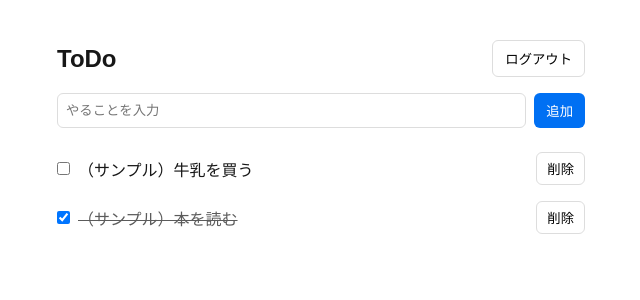
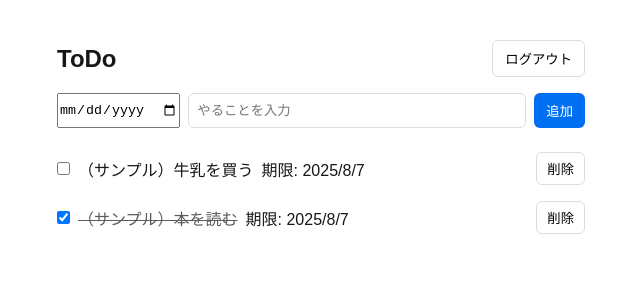
Before and after one commit to OnoHibiki/todo-ts-java, a Next.js app in the folder frontend/: page /todos in a window 1280 px wide. Shown: the top 300 px of the page, without its empty margins (319-959 px from the left). Built offline with nearby package versions, Linux system fonts and the light colour scheme; sample sign-in values are in the browser's storage.

Commit message:
Todoページ実装

```diff
--- a/frontend/src/app/todos/Todos.module.css
+++ b/frontend/src/app/todos/Todos.module.css
@@ -63,9 +63,9 @@
     padding: 8px 0;
 }
 
-.text{
+/* .text{ */
     /* 完了済みに打ち消し線を当てる場合、.completedと組み合わせる */
-}
+/* } */
 
 .completed {
     text-decoration: line-through;
--- a/frontend/src/app/todos/page.tsx
+++ b/frontend/src/app/todos/page.tsx
@@ -5,15 +5,19 @@ import { useRouter } from 'next/navigation'
 import styles from './Todos.module.css'
 
 //Todoの型
-type Todo = { id: number; title: string; completed: boolean }
+type Todo = { id: number; title: string; deadline:Date; completed: boolean }
 
 export default function TodosPage() {
     const router = useRouter()
     const [todos, setTodos] = useState<Todo[]>([
-        { id: 1, title: '（サンプル）牛乳を買う' , completed: false },
-        { id: 2, title: '（サンプル）本を読む' , completed: true },
+        { id: 1, title: '（サンプル）牛乳を買う' , deadline: new Date() , completed: false },
+        { id: 2, title: '（サンプル）本を読む' , deadline: new Date() , completed: true },
     ])
+
+
     const [input, setInput] = useState('')
+    const [deadlineInput, setdeadlineInput] = useState('')
+
 
     //未ログインなら、/login（ログイン画面)へ戻す
     useEffect(() => {
@@ -25,8 +29,14 @@ export default function TodosPage() {
     const addTodo = () => {
         const title = input.trim()
         if(!title) return
-        setTodos(prev => [...prev, { id: Date.now(), title, completed: false }])
+
+        //締切日設定用
+        const deadline = deadlineInput ? new Date(deadlineInput) : new Date()
+
+        setTodos(prev => [...prev, { id: Date.now(), title, deadline, completed: false }])
         setInput('')
+        setdeadlineInput('')
+
     }
 
     //Todo完了状態管理
@@ -44,6 +54,9 @@ export default function TodosPage() {
         router.replace('/login')
     }
 
+    const todayStr = new Date().toISOString().slice(0,10)
+    const formatDate = (d: Date) => new Date(d).toLocaleDateString('ja-JP')
+
 
     return(
         <div className={styles.container}>
@@ -53,6 +66,14 @@ export default function TodosPage() {
             </header>
 
             <div className={styles.inputRow}>
+
+                <input
+                    type="date"
+                    value={deadlineInput}
+                    onChange={(e) => setdeadlineInput(e.target.value)}
+                    min={todayStr}
+                    className={styles.dateInput}
+                />
                 <input
                     value={input}
                     onChange={(e) => setInput(e.target.value)}
@@ -60,6 +81,7 @@ export default function TodosPage() {
                     className={styles.input}
                 />
                 <button className={styles.addBtn} onClick={addTodo}>追加</button>
+
             </div>
 
             <ul className={styles.list}>
@@ -69,6 +91,7 @@ export default function TodosPage() {
                         <span className={`${styles.text} ${t.completed ? styles.completed : ''}`}>
                             {t.title}
                         </span>
+                        <span className={styles.deadline}>期限: {formatDate(t.deadline)}</span>
                         <button className={styles.deleteBtn} onClick={() => deleteTodo(t.id)}>削除</button>
                     </li>
                 ))}
```
